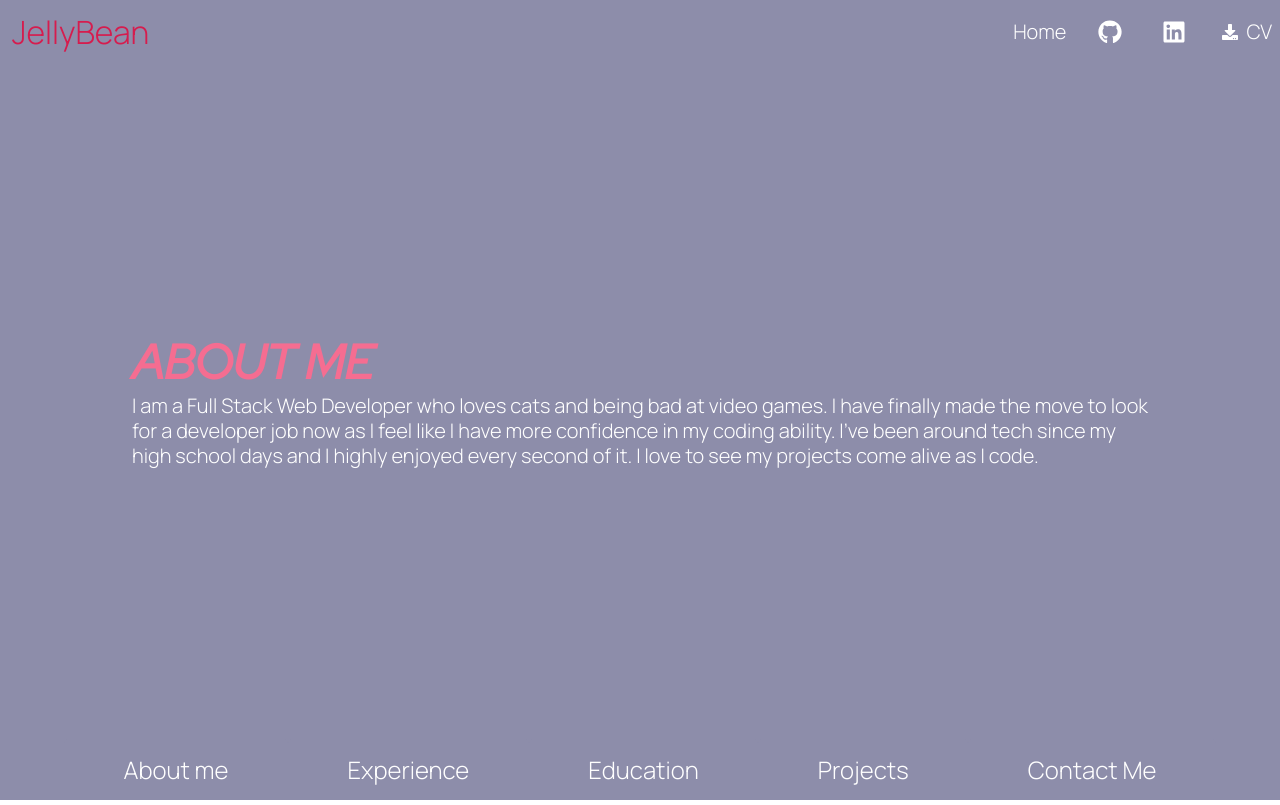
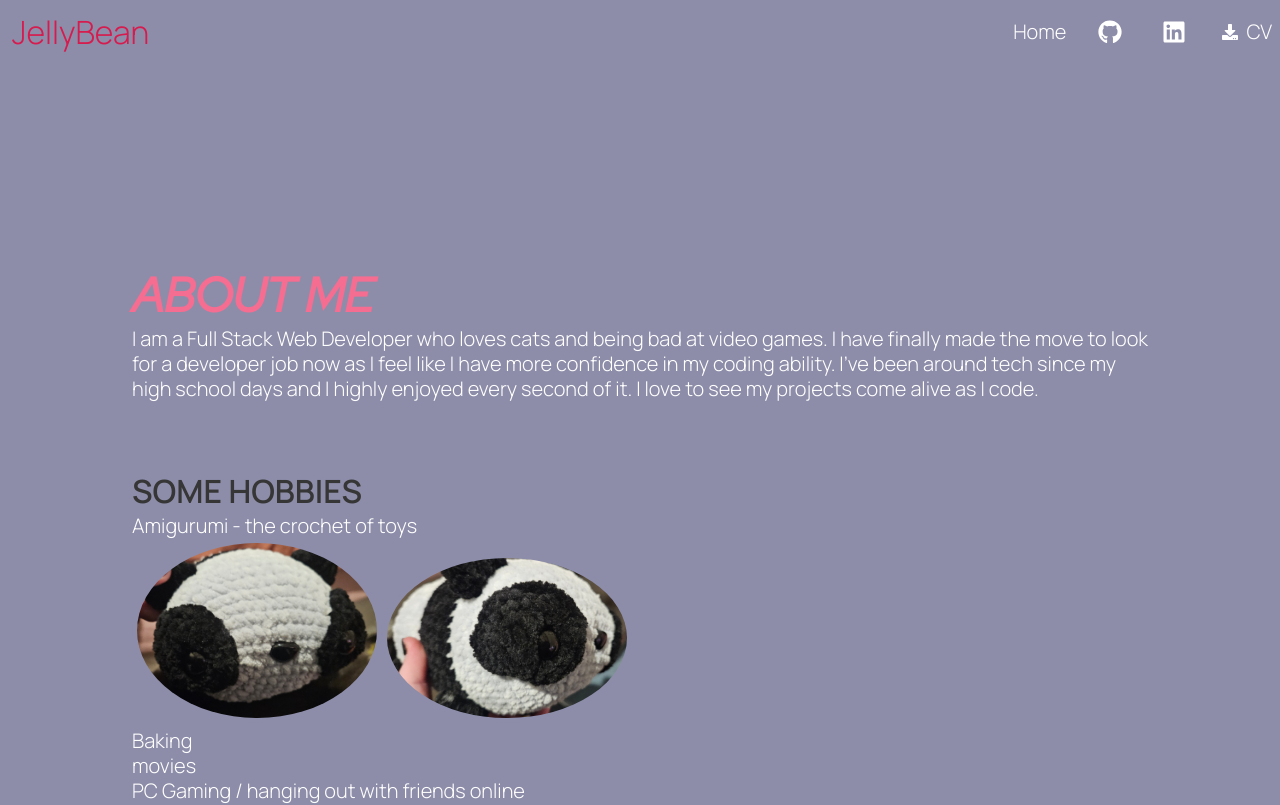
Before and after one commit to FireDivine/bulma-portfolio-22, a React (Create React App) app: page /about-me in a window 1280 px wide. Shown: the top 805 px of the page. Built offline with nearby package versions, Linux system fonts and the light colour scheme.

Commit message:
added some hobbies to about me page

```diff
--- a/src/Components/About.js
+++ b/src/Components/About.js
@@ -12,6 +12,35 @@ function About() {
           around tech since my high school days and I highly enjoyed every
           second of it. I love to see my projects come alive as I code.
         </h2>
+        <br />
+        <br />
+        <h3 className="title is-3 is-uppercase">Some Hobbies</h3>
+        <h4 className="subtitle">
+          <ul>
+            <li>Amigurumi - the crochet of toys</li>
+            <img
+              style={{
+                'border-radius': '50%',
+                width: '15% !important',
+                padding: '5px',
+              }}
+              src="images/panda_front.jpg"
+              alt="panda boi front"
+            />
+            <img
+              style={{
+                'border-radius': '50%',
+                width: '15% !important',
+                padding: '5px',
+              }}
+              src="images/panda_side.jpg"
+              alt="panda boi side"
+            />
+            <li>Baking</li>
+            <li>movies</li>
+            <li>PC Gaming / hanging out with friends online</li>
+          </ul>
+        </h4>
       </section>
     </div>
   )
--- a/src/sass/styles.scss
+++ b/src/sass/styles.scss
@@ -56,7 +56,5 @@ color: #f56d91 !important;
   margin: 2rem 0;
   border-radius: 50%;
 }
-// .subtitle{
-//   padding: 5px;
-// }
+
 @import "../../node_modules/bulma/bulma.sass";
```
Also changed, not shown: public/images/panda_front.jpg (added), public/images/panda_side.jpg (added).
